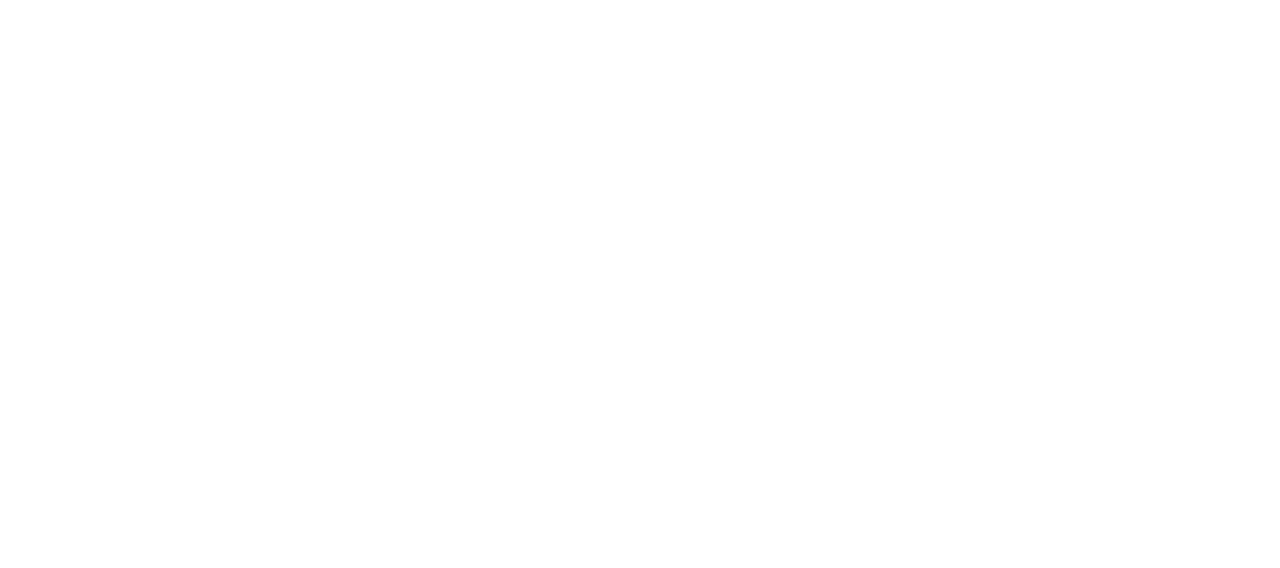
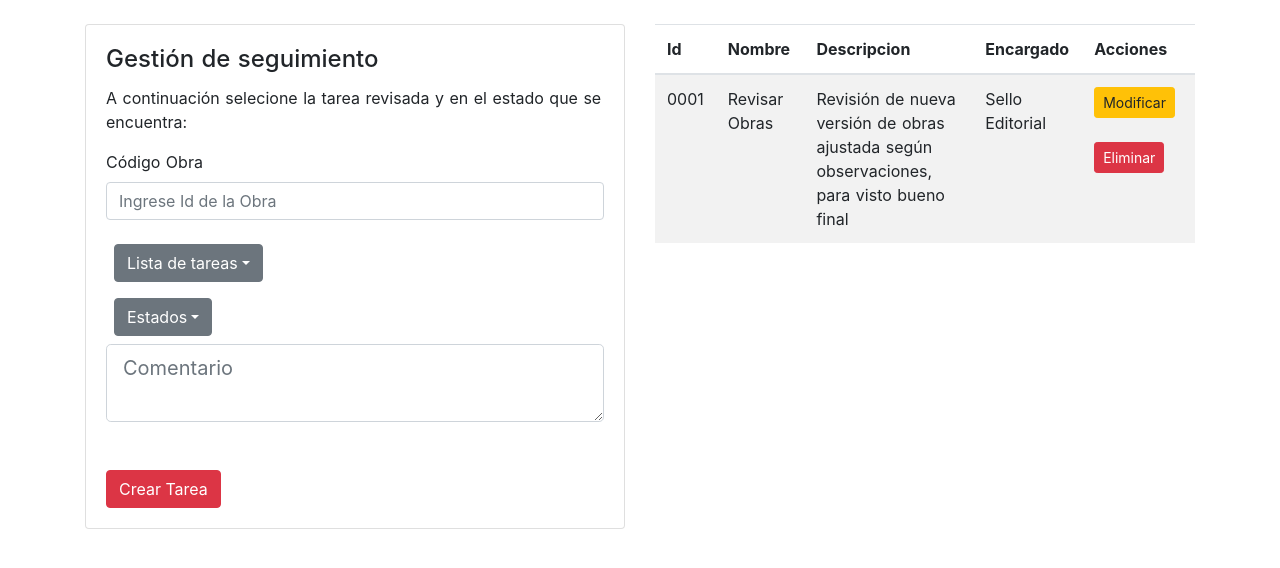
Before and after one commit to Josewp10/Editorial, a Nuxt app: page /seguimiento in a window 1280 px wide. Before the commit this address had no page. Shown: the top 568 px of the page. Built offline with nearby package versions, Linux system fonts and the light colour scheme.

Commit message:
Commit
Avance de crud de seguimiento y consultar obras

```diff
--- a/pages/consultarobras.vue
+++ b/pages/consultarobras.vue
@@ -1,6 +1,26 @@
 <template>
   <div>
-      <h1>Consultar Propuestas</h1>
+
+    <br><br>
+
+    <b-container class="bv-example-row mb-3">
+  <b-row cols="2">
+    <b-col> </b-col>
+    <b-col>
+      <b-form-file
+      v-model="file"
+      :state="Boolean(file)"
+      placeholder="Consulte obras..."
+      drop-placeholder="Drop file here..."
+    ></b-form-file>
+    </b-col>
+    <b-col>Column</b-col>
+    <b-col>Column</b-col>
+  </b-row>
+</b-container>
+
+
+
 
   </div>
 </template>
--- a/pages/index.vue
+++ b/pages/index.vue
@@ -8,6 +8,7 @@
       <h2 class="subtitle">Módulo Gestión de la Publicación</h2>
       <b-button href="/tareas" variant="primary"><b-img center src="@/static/images/checklist.png" width="50" height="50"></b-img>Gestión de Tareas</b-button>
       <b-button href="/acercade" variant="warning"><b-img center src="@/static/images/team.png" width="50" height="50"></b-img>Desarrolladores</b-button>
+      <b-button href="/consultarobras" variant="danger"><b-img center src="@/static/images/search.png" width="50" height="50"></b-img>  Buscar Obras </b-button>
     </div>
   </div>
 </template>
--- a/pages/notificaciones.vue
+++ b/pages/notificaciones.vue
@@ -18,7 +18,7 @@
             label-align-sm="right"
             label-for="tipo"
           >
-            <b-form-select v-model="notificacion.tiponotificacion":options="opciones_notificacion"></b-form-select>
+            <b-form-select v-model="notificacion.tiponotificacion" :options="opciones_notificacion"></b-form-select>
           </b-form-group>
           <b-form-group
             label-cols-sm="3"
--- /dev/null
+++ b/pages/seguimiento.vue
@@ -0,0 +1,70 @@
+<template>
+  <div>
+    <br />
+    <b-container class="bv-example-row mb-3">
+      <b-row cols="2">
+        <b-col>
+          <b-card title="Gestión de seguimiento">
+            <b-card-text>A continuación selecione la tarea revisada y en el estado que se encuentra:</b-card-text>
+
+            <b-form action="javascript:void(0)" @submit="crearTareas()">
+              <b-form-group label="Código Obra" label-for="id">
+                <b-form-input
+                  class="form-control"
+                  type="number"
+                  v-model="tarea.id"
+                  placeholder="Ingrese Id de la Obra"
+                  id="id"
+                />
+              </b-form-group>
+
+              <div>
+                <b-dropdown label="Seleccione la tarea" id="tareas" text="Lista de tareas" class="m-md-2">
+                  <b-dropdown-item>First Action</b-dropdown-item>
+                  <b-dropdown-item>Second Action</b-dropdown-item>
+                  <b-dropdown-item>Third Action</b-dropdown-item>
+                </b-dropdown>
+              </div>
+              <div>
+                <b-dropdown id="estado" text="Estados" class="m-md-2">
+                  <b-dropdown-item>Activo</b-dropdown-item>
+                  <b-dropdown-item> Inactivo</b-dropdown-item>
+                </b-dropdown>
+              </div>
+
+
+            <b-form-textarea id="Comentario" size="lg" placeholder="Comentario"></b-form-textarea>
+
+              <br> <br>
+
+              <b-button type="submit" variant="danger" v-if="!enEdicion">Crear Tarea</b-button>
+              <b-button @click="actualizarTarea()" variant="primary" v-else>Actualizar Tarea</b-button>
+            </b-form>
+          </b-card>
+        </b-col>
+        <b-col>
+          <b-table striped hover :items="lista_tareas">
+            <template v-slot:cell(acciones)="row">
+              <b-button
+                size="sm"
+                @click="cargarTarea(row)"
+                class="mr-2"
+                variant="warning"
+              >Modificar</b-button>
+              <br />
+              <br />
+              <b-button
+                size="sm"
+                @click="eliminarTareas(row)"
+                class="mr-2"
+                variant="danger"
+              >Eliminar</b-button>
+            </template>
+          </b-table>
+        </b-col>
+      </b-row>
+    </b-container>
+  </div>
+</template>
+
+<script src="../assets/tareas.js"/>
```
Also changed, not shown: static/images/search.png (added).
